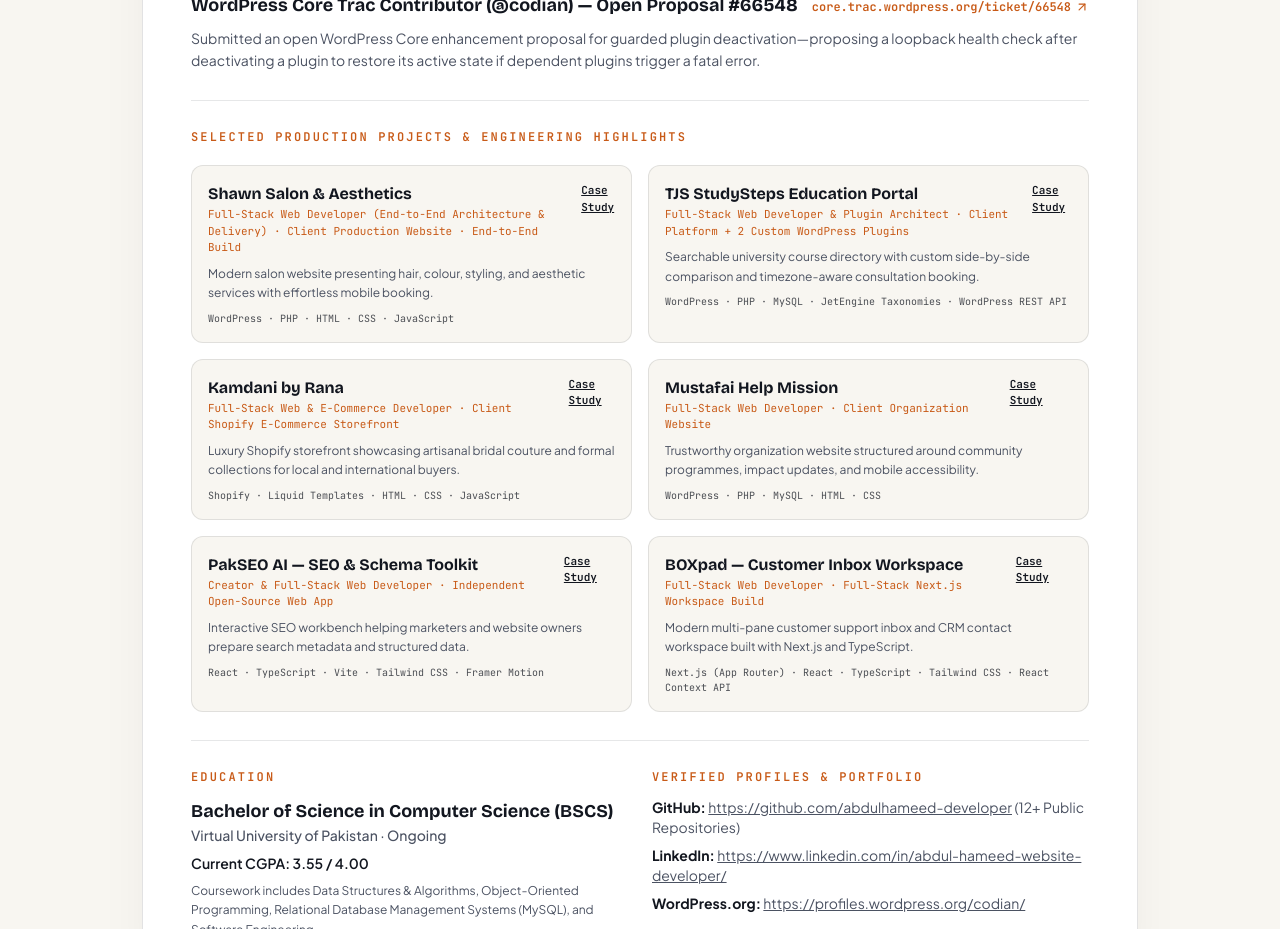
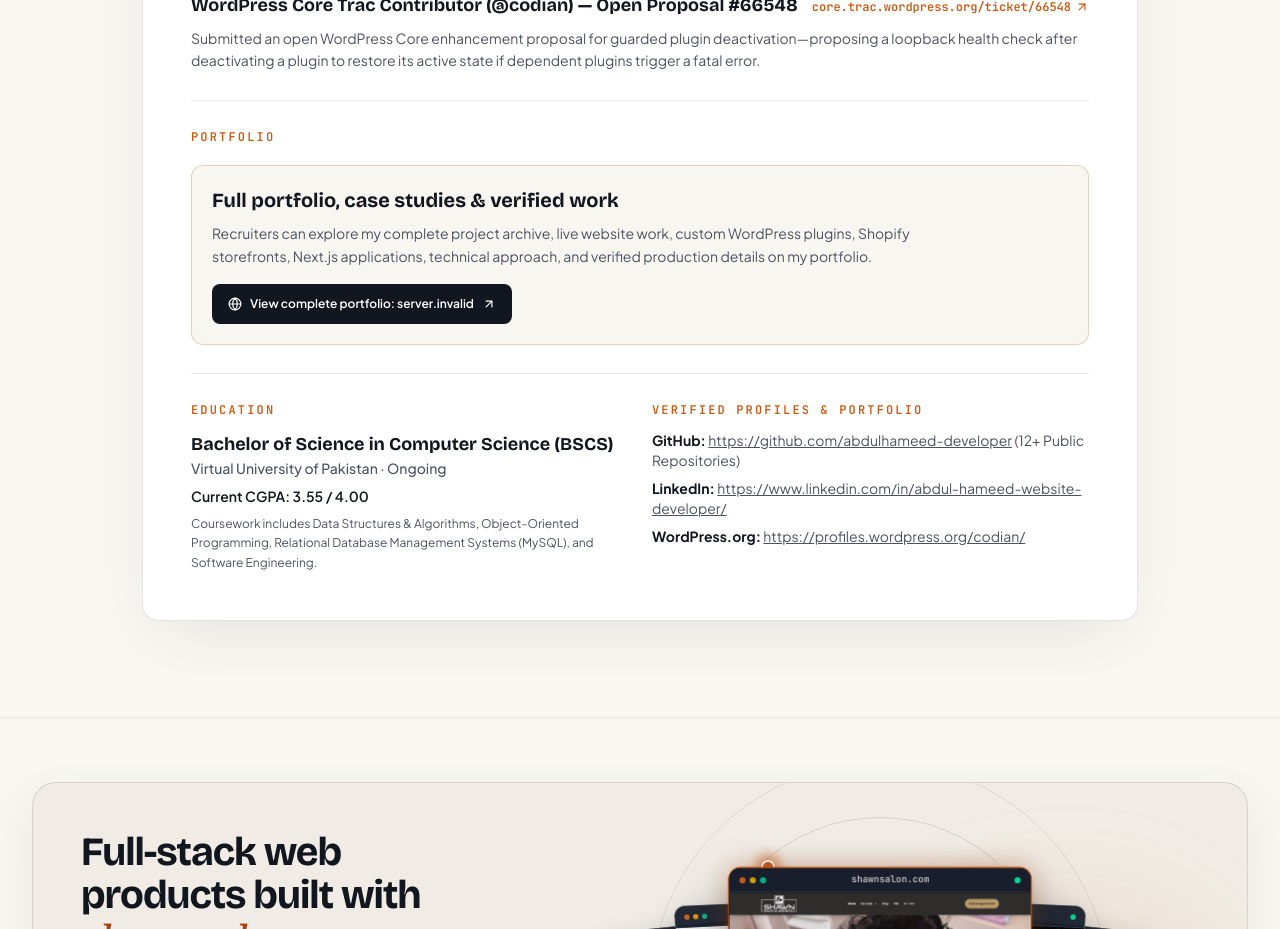
Before and after one commit to abdulhameed-developer/abdul-hameed-portfolio, a Next.js app: page /resume in a window 1280 px wide. Shown: the part 1120-2049 px from the top of the page. Built offline with nearby package versions, Linux system fonts and the light colour scheme; no server answers.

Commit message:
replace CV projects with portfolio link

```diff
--- a/app/resume/page.tsx
+++ b/app/resume/page.tsx
@@ -13,7 +13,8 @@ import {
 import Navbar from '@/components/Navbar';
 import SiteFooter from '@/components/SiteFooter';
 import ResumePrintButton from '@/components/ResumePrintButton';
-import { DEVELOPER_PROFILE, FEATURED_PROJECTS } from '@/lib/portfolio-data';
+import { DEVELOPER_PROFILE } from '@/lib/portfolio-data';
+import { resolvePublicSiteOrigin } from '@/lib/site-config';
 
 export const metadata: Metadata = {
   title: 'Resume & CV — Abdul Hameed | Full-Stack Web Developer',
@@ -49,6 +50,8 @@ export const metadata: Metadata = {
 };
 
 export default function ResumePage() {
+  const portfolioUrl = resolvePublicSiteOrigin();
+
   return (
     <div className="min-h-screen bg-[#F8F6F1] text-[#12161F] print:bg-white">
       <div className="print:hidden">
@@ -261,42 +264,31 @@ export default function ResumePage() {
               </div>
             </section>
 
-            {/* Selected Production Projects & Web Applications */}
+            {/* Portfolio */}
             <section className="border-b border-[#12161F]/10 py-7">
               <h2 className="font-mono text-xs font-semibold uppercase tracking-[0.18em] text-[#C85A17]">
-                Selected Production Projects &amp; Engineering Highlights
+                Portfolio
               </h2>
-
-              <div className="mt-5 grid grid-cols-1 gap-4 md:grid-cols-2">
-                {FEATURED_PROJECTS.slice(0, 6).map((project) => (
-                  <div
-                    key={project.id}
-                    className="rounded-xl border border-[#12161F]/10 bg-[#F8F6F1] p-4 print:break-inside-avoid print:bg-white"
-                  >
-                    <div className="flex items-start justify-between gap-2">
-                      <div>
-                        <h3 className="font-display text-base font-bold text-[#12161F]">
-                          {project.title}
-                        </h3>
-                        <p className="font-mono text-[11px] text-[#C85A17]">
-                          {project.role} · {project.ownershipLabel || project.category}
-                        </p>
-                      </div>
-                      <Link
-                        href={`/projects/${project.slug}`}
-                        className="font-mono text-[11px] font-semibold text-[#12161F] underline hover:text-[#C85A17] print:hidden"
-                      >
-                        Case Study
-                      </Link>
-                    </div>
-                    <p className="mt-2 text-xs leading-relaxed text-[#4B5262]">
-                      {project.clientSummary}
-                    </p>
-                    <p className="mt-2 font-mono text-[10px] text-[#12161F]/75">
-                      {project.techStack.slice(0, 5).join(' · ')}
-                    </p>
-                  </div>
-                ))}
+              <div className="mt-5 rounded-xl border border-[#C85A17]/25 bg-[#F8F6F1] p-5 print:bg-white">
+                <h3 className="font-display text-xl font-bold text-[#12161F]">
+                  Full portfolio, case studies &amp; verified work
+                </h3>
+                <p className="mt-2 max-w-3xl text-sm leading-relaxed text-[#4B5262]">
+                  Recruiters can explore my complete project archive, live
+                  website work, custom WordPress plugins, Shopify storefronts,
+                  Next.js applications, technical approach, and verified
+                  production details on my portfolio.
+                </p>
+                <a
+                  href={portfolioUrl}
+                  target="_blank"
+                  rel="noopener noreferrer"
+                  className="mt-4 inline-flex items-center gap-2 rounded-lg bg-[#12161F] px-4 py-3 text-xs font-semibold text-white transition-colors hover:bg-[#C85A17] print:border print:border-[#12161F] print:bg-white print:text-[#12161F]"
+                >
+                  <Globe className="h-3.5 w-3.5" />
+                  <span>View complete portfolio: {portfolioUrl.replace(/^https?:\/\//, '')}</span>
+                  <ArrowUpRight className="h-3.5 w-3.5" />
+                </a>
               </div>
             </section>
 
```
